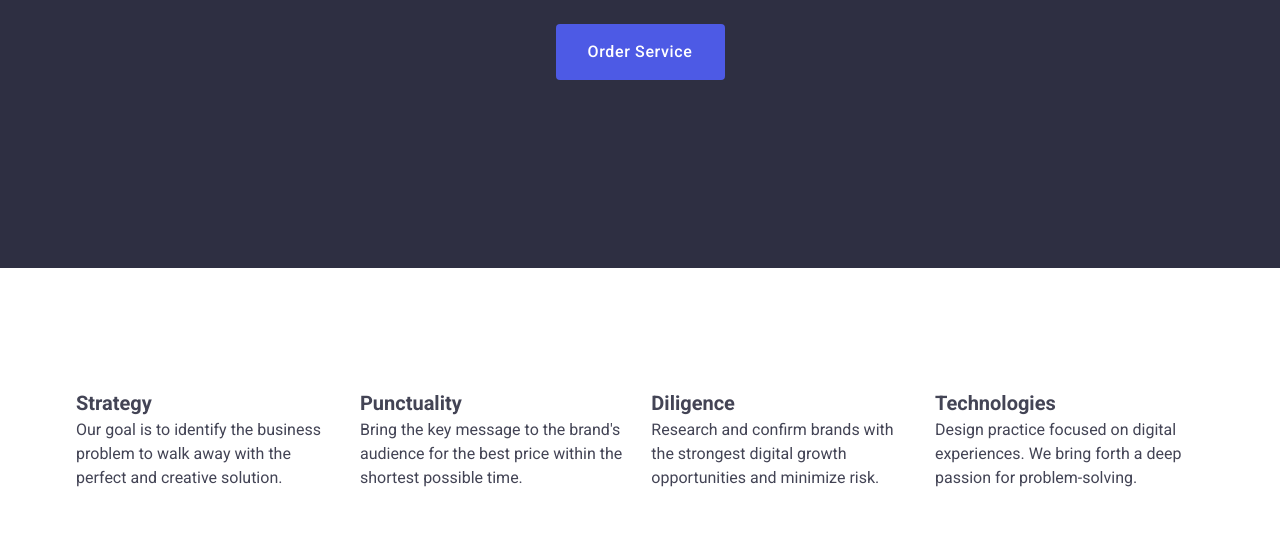
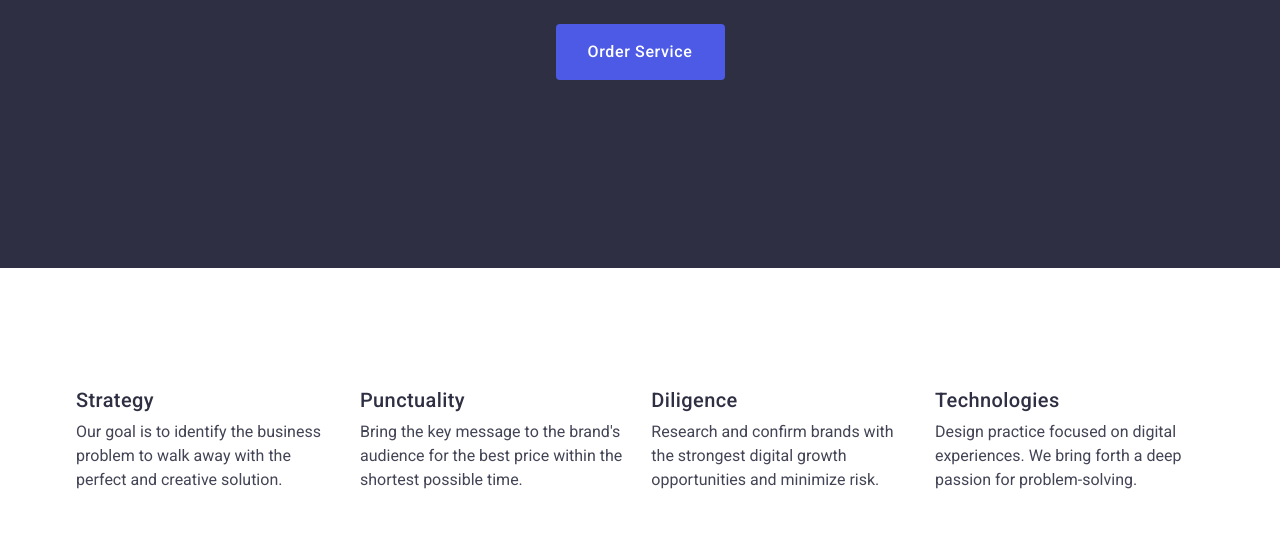
Before and after one commit to ersan0707/goit-markup-hw-03, a plain HTML site: page index.html in a window 1280 px wide. Shown: the part 405-952 px from the top of the page. Drawn offline with nearby package versions, Linux system fonts and the light colour scheme.

Commit message:
ödev3 çalışma7
çalışma7

```diff
--- a/css/style.css
+++ b/css/style.css
@@ -63,6 +63,16 @@ ol, ul  {
     margin: 0 auto;
     padding: 0 15px;
     width: 1158px;
+}
+.header-three {
+    font-family: "Roboto", sans-serif;
+    font-weight: 500;
+    font-size: 20px;
+    line-height: 1.2;
+    letter-spacing: 0.02em;
+    color: #2E2F42;
+    margin-bottom: 8px;
+    text-align: center;
 }
 
 /* Header bölümü */
@@ -232,9 +242,8 @@ a.menu-list-add:focus {
     text-align: left;
 }
 header-three{
+    text-align: center;
     margin-bottom: 8px;
-    text-align: center;
-
 }
 /* Our Team Bölümü Css kuralları */
 
@@ -294,9 +303,8 @@ header-three{
     padding: 32px 16px;
     border: 1px solid #e7e9fc;
     border-top:none;
+    text-align: center;
     margin-bottom: 8px;
-    text-align: center;
-
 }
 
 /* section-portfolio finish */
```
